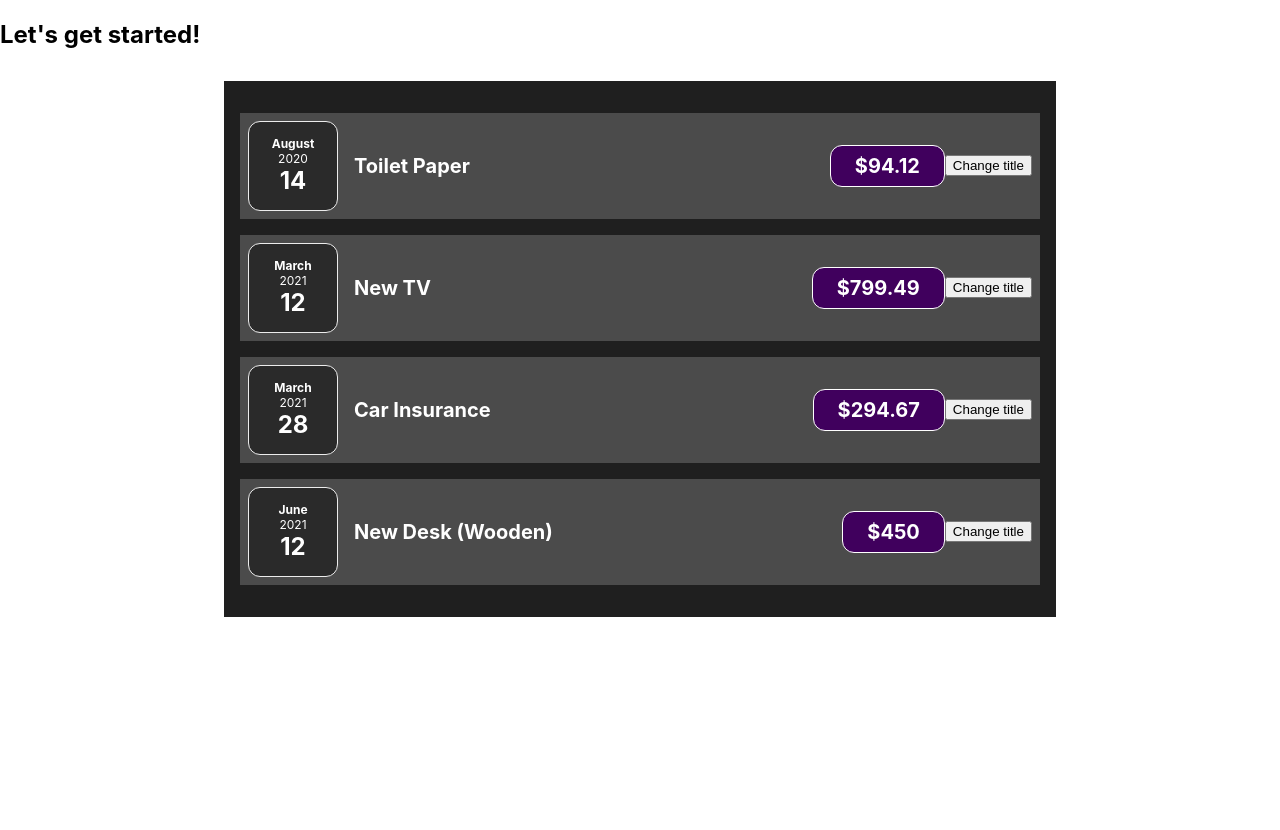
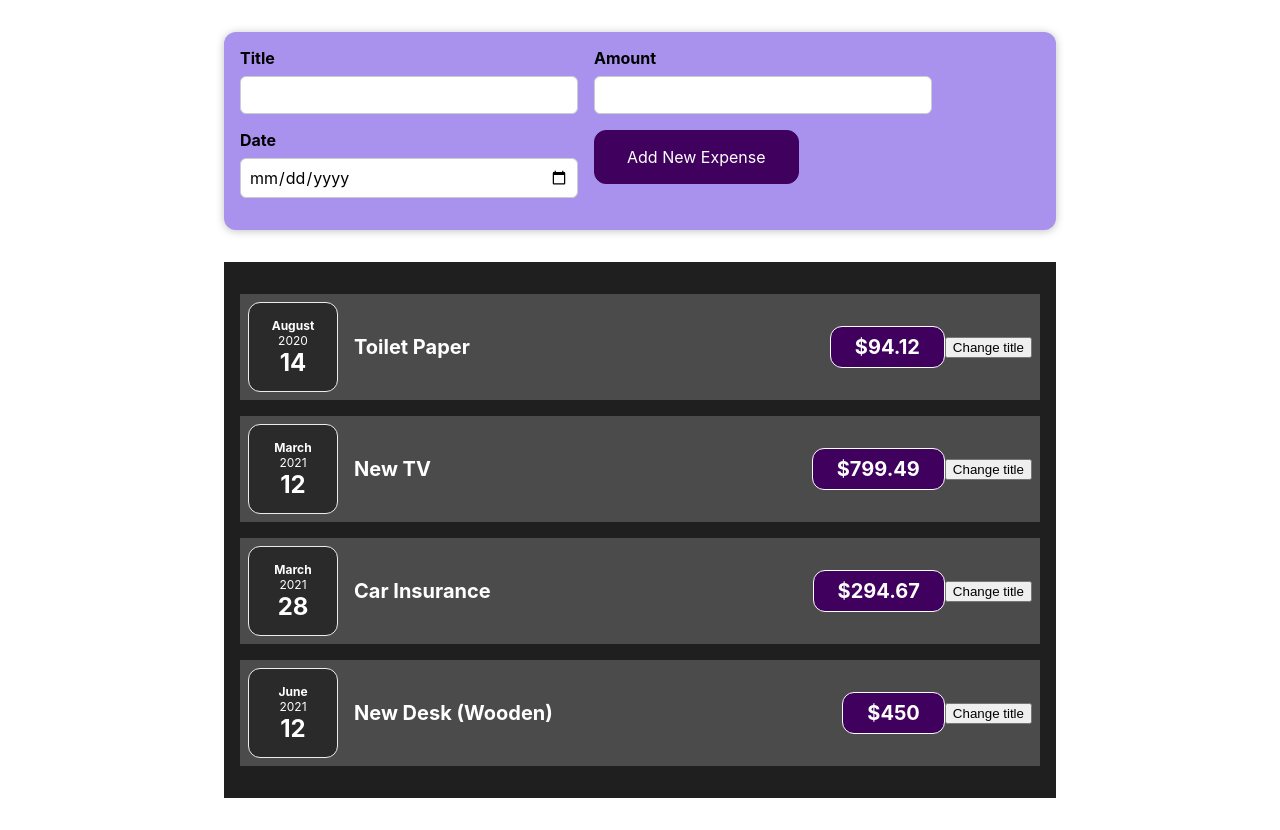
Before and after one commit to SarahH87/react-training, a React (Create React App) app: page / in a window 1280 px wide. Before the commit the page ends 800 px from the top, so only its background shows below. Built offline with nearby package versions, Linux system fonts and the light colour scheme; the HTML template or start-up script is replaced by a standard one.

Commit message:
example of using form with click events and state

```diff
--- a/src/App.js
+++ b/src/App.js
@@ -1,4 +1,5 @@
 import ExpensesList from "./components/Expenses/ExpensesList";
+import NewExpense from "./components/NewExpense/NewExpense";
 
 function App() {
     const expenses = [
@@ -25,7 +26,7 @@
 
     return (
         <div>
-            <h2>Let's get started!</h2>
+            <NewExpense />
             <ExpensesList expenses={expenses}/>
         </div>
     );
--- /dev/null
+++ b/src/components/NewExpense/ExpenseForm.css
@@ -0,0 +1,26 @@
+.new-expense__controls {
+    display: flex;
+    flex-wrap: wrap;
+    gap: 1rem;
+    margin-bottom: 1rem;
+    text-align: left;
+}
+
+.new-expense__control label {
+    font-weight: bold;
+    margin-bottom: 0.5rem;
+    display: block;
+}
+
+.new-expense__control input {
+    font: inherit;
+    padding: 0.5rem;
+    border-radius: 6px;
+    border: 1px solid #ccc;
+    width: 20rem;
+    max-width: 100%;
+}
+
+.new-expense__actions {
+    text-align: right;
+}
--- /dev/null
+++ b/src/components/NewExpense/ExpenseForm.js
@@ -0,0 +1,45 @@
+import React, { useState} from "react";
+import './ExpenseForm.css';
+
+const ExpenseForm = () => {
+    const [ enteredTitle, setEnteredTitle] = useState('');
+    const [ enteredAmount, setEnteredAmount] = useState('');
+    const [ enteredDate, setEnteredDate] = useState('');
+
+    const handleTextChange = (event) => {
+        setEnteredTitle(event.target.value)
+    };
+
+    const handleAmountChange = (event) => {
+        setEnteredAmount(event.target.value);
+    }
+
+    const handleDateChange = (event) => {
+        setEnteredDate(event.target.value);
+    }
+
+    return (
+        <form action="">
+            <div className="new-expense__controls">
+                <div className="new-expense__control">
+                    <label>Title</label>
+                    <input type="text" onChange={handleTextChange} />
+                </div>
+                <div className="new-expense__control">
+                    <label>Amount</label>
+                    <input type="number" min="0.01" step="0.01" onChange={handleAmountChange} />
+                </div>
+                <div className="new-expense__control">
+                    <label>Date</label>
+                    <input type="date" min="2019-01-01" max="2022-12-31" onChange={handleDateChange} />
+                </div>
+                <div className="new-expense__actions">
+                    <button type="submit">Add New Expense</button>
+                </div>
+            </div>
+        </form>
+    )
+
+};
+
+export default ExpenseForm;
--- /dev/null
+++ b/src/components/NewExpense/NewExpense.css
@@ -0,0 +1,38 @@
+.new-expense {
+    background-color: #a892ee;
+    padding: 1rem;
+    margin: 2rem auto;
+    width: 50rem;
+    max-width: 95%;
+    border-radius: 12px;
+    text-align: center;
+    box-shadow: 0 1px 8px rgba(0, 0, 0, 0.25);
+}
+
+.new-expense button {
+    font: inherit;
+    cursor: pointer;
+    padding: 1rem 2rem;
+    border: 1px solid #40005d;
+    background-color: #40005d;
+    color: white;
+    border-radius: 12px;
+    margin-right: 1rem;
+}
+
+.new-expense button:hover,
+.new-expense button:active {
+    background-color: #510674;
+    border-color: #510674;
+}
+
+.new-expense button.alternative {
+    color: #220131;
+    border-color: transparent;
+    background-color: transparent;
+}
+
+.new-expense button.alternative:hover,
+.new-expense button.alternative:active {
+    background-color: #ddb3f8;
+}
--- /dev/null
+++ b/src/components/NewExpense/NewExpense.js
@@ -0,0 +1,12 @@
+import './NewExpense.css';
+import ExpenseForm from "./ExpenseForm";
+
+const NewExpense = () => {
+    return (
+        <div className="new-expense">
+            <ExpenseForm />
+        </div>
+    )
+};
+
+export default NewExpense;
```
